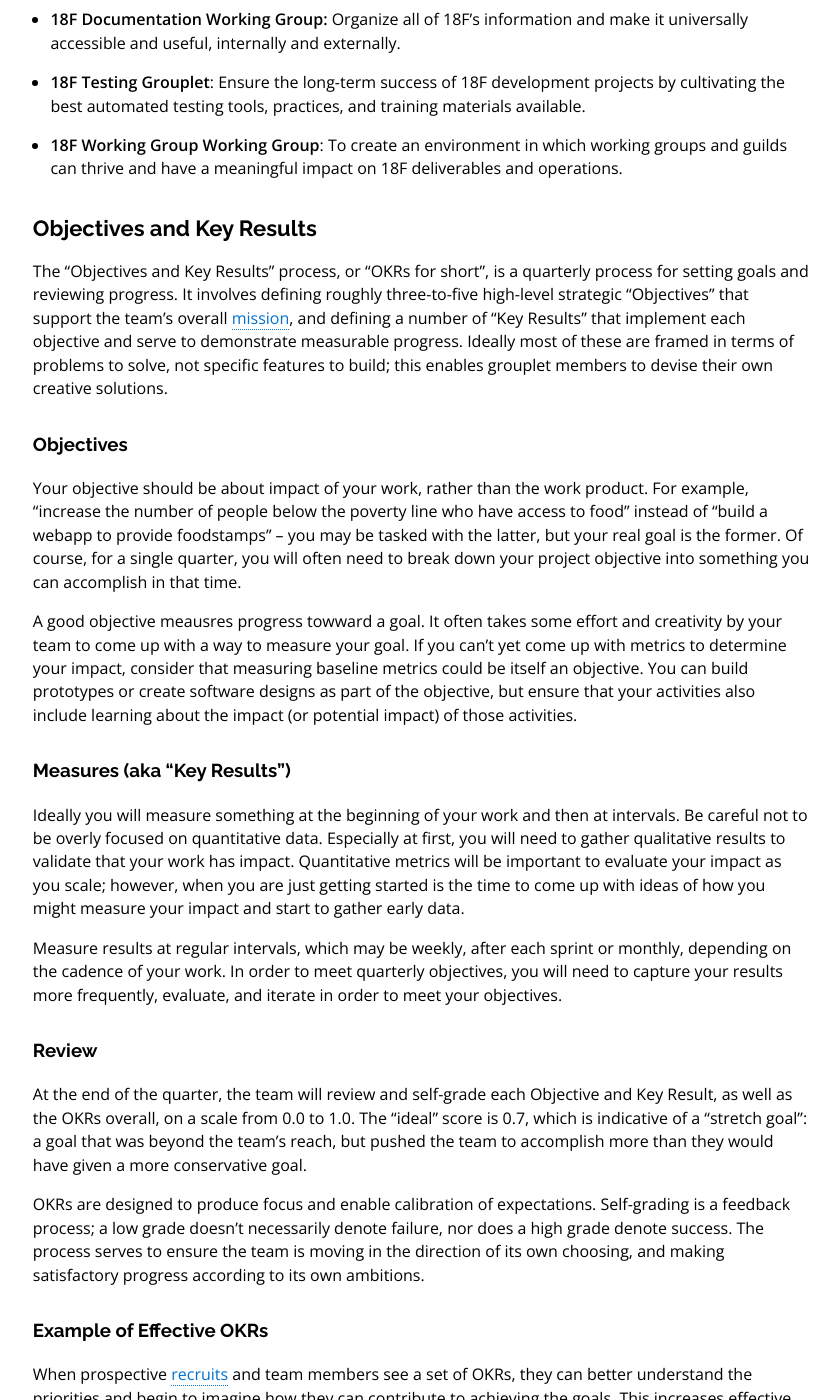
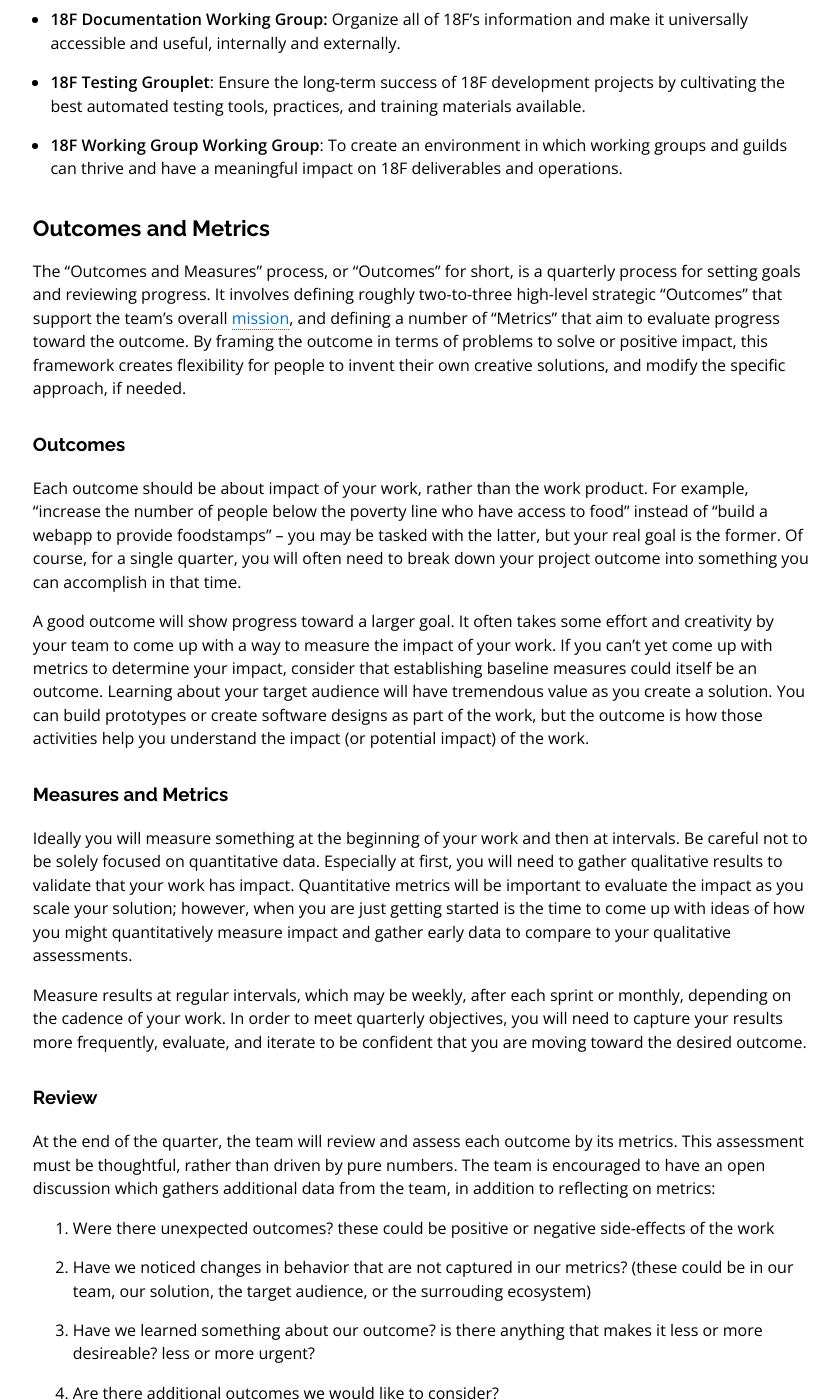
Before and after one commit to 18F/grouplet-playbook, a Jekyll site: the page built from pages/processes-and-artifacts.md, in a window 1280 px wide and 1400 px high, scrolled down 1317 px. Shown: the whole window, without its empty margins (410-1249 px from the left). Built offline with Jekyll 4.4.1, drawn with Linux system fonts in a browser that asks for light colours; nearby versions of some CDN libraries; Markdown is read by kramdown in place of the engine named in the settings; some of the changed text lies outside the part shown.

Commit message:
outcomes & metrics

```diff
--- a/pages/processes-and-artifacts.md
+++ b/pages/processes-and-artifacts.md
@@ -7,7 +7,7 @@
 
 - [The Two-Pager](#two-pager)
 - [The Mission Statement](#mission)
-- [Objectives and Key Results](#okrs)
+- [Outcomes and Metrics](#outcomes)
 - [Roles](#roles)
 - [MacGuffin](#macguffin)
 - [Recruiting](#recruiting)
@@ -16,7 +16,7 @@
 - [Task List](#tasklist)
 - [Weekly Agenda](#agenda)
 - [Breakout Meetings](#breakouts)
-- [Artifacts, Assumptions, and Measurable Outcomes](#outcomes)
+- [Artifacts, Assumptions, and Metrics](#metrics)
 - [Chat Room](#chatroom)
 - [Hub](#hub)
 - [Fixits](#fixits)
@@ -26,7 +26,7 @@
 
 When faced with the task of forming a new grouplet, a very useful exercise is
 to write a two-page document describing the [Mission](#mission) of the
-grouplet, its [Objectives and Key Results](#okrs), and the initial set of
+grouplet, its [Outcomes and Metrics](#outcomes), and the initial set of
 [Roles](#roles) that will form the grouplet's basic structure. This two-pager
 helps to clarify your thinking and course of action, and serves as an effective
 [recruting artifact](#recruiting), as prospective volunteers can get a feel for
@@ -53,74 +53,78 @@
   working groups and guilds can thrive and have a meaningful impact on 18F
   deliverables and operations.
 
-## <a name="okrs"></a>Objectives and Key Results
+## <a name="outcomes"></a>Outcomes and Metrics
 
-The "Objectives and Key Results" process, or "OKRs for short", is a quarterly
+The "Outcomes and Measures" process, or "Outcomes" for short, is a quarterly
 process for setting goals and reviewing progress. It involves defining roughly
-three-to-five high-level strategic "Objectives" that support the team's overall
-[mission](#mission), and defining a number of "Key Results" that implement each
-objective and serve to demonstrate measurable progress. Ideally most of these
-are framed in terms of problems to solve, not specific features to build; this
-enables grouplet members to devise their own creative solutions.
+two-to-three high-level strategic "Outcomes" that support the team's overall
+[mission](#mission), and defining a number of "Metrics" that aim to evaluate
+progress toward the outcome. By framing the outcome in terms of problems
+to solve or positive impact, this framework creates flexibility for people to invent their own creative solutions, and modify the specific approach, if needed.
 
-### <a name="objectives"></a>Objectives
+### Outcomes
 
-Your objective should be about impact of your work, rather than the work product.  For example,
+Each outcome should be about impact of your work, rather than the work product.  For example,
 "increase the number of people below the poverty line who have access to food" instead of
 "build a webapp to provide foodstamps" -- you may be tasked with the latter,
 but your real goal is the former. Of course, for a single quarter, you will often
-need to break down your project objective into something you can accomplish in that time.
+need to break down your project outcome into something you can accomplish in that time.
 
-A good objective meausres progress towward a goal. It often takes some effort and
-creativity by your team to come up with a way to measure your goal.  If you
-can't yet come up with metrics to determine your impact, consider that measuring
-baseline metrics could be itself an objective. You can build prototypes or
-create software designs as part of the objective, but ensure that your activities
-also include learning about the impact (or potential impact) of those activities.
+A good outcome will show progress toward a larger goal. It often takes some effort and
+creativity by your team to come up with a way to measure the impact of your work.  If you
+can't yet come up with metrics to determine your impact, consider that establishing
+baseline measures could itself be an outcome. Learning about your target audience
+will have tremendous value as you create a solution.  You can build prototypes or
+create software designs as part of the work, but the outcome is how those activities
+help you understand the impact (or potential impact) of the work.
 
-### <a name="measures"></a>Measures (aka "Key Results")
+### <a name="measures"></a>Measures and Metrics
 Ideally you will measure something at the beginning of your work and then
-at intervals.  Be careful not to be overly focused on quantitative data.
+at intervals.  Be careful not to be solely focused on quantitative data.
 Especially at first, you will need to gather qualitative results to
 validate that your work has impact.  Quantitative metrics will be important
-to evaluate your impact as you scale; however, when you are just getting
-started is the time to come up with ideas of how you might measure your impact
-and start to gather early data.
+to evaluate the impact as you scale your solution; however, when you are just getting
+started is the time to come up with ideas of how you might quantitatively measure
+impact and gather early data to compare to your qualitative assessments.
 
 Measure results at regular intervals, which may be weekly, after each sprint or
 monthly, depending on the cadence of your work. In order to meet quarterly
 objectives, you will need to capture your results more frequently, evaluate,
-and iterate in order to meet your objectives.
+and iterate to be confident that you are moving toward the desired outcome.
 
 ### <a name="review"></a>Review
-At the end of the quarter, the team will review and self-grade each Objective
-and Key Result, as well as the OKRs overall, on a scale from 0.0 to 1.0. The
-"ideal" score is 0.7, which is indicative of a "stretch goal": a goal that was
-beyond the team's reach, but pushed the team to accomplish more than they would
-have given a more conservative goal.
+At the end of the quarter, the team will review and assess each outcome
+by its metrics.  This assessment must be thoughtful, rather than driven by
+pure numbers.  The team is encouraged to have an open discussion which gathers
+additional data from the team, in addition to reflecting on metrics:
 
-OKRs are designed to produce focus and enable calibration of expectations.
-Self-grading is a feedback process; a low grade doesn't necessarily denote
-failure, nor does a high grade denote success. The process serves to ensure the
-team is moving in the direction of its own choosing, and making satisfactory
-progress according to its own ambitions.
+1. Were there unexpected outcomes?  these could be positive or negative side-effects of the work
+2. Have we noticed changes in behavior that are not captured in our metrics?  (these could be in our team, our solution, the target audience, or the surrouding ecosystem)
+3. Have we learned something about our outcome?  is there anything that makes it less or more desireable? less or more urgent?
+4. Are there additional outcomes we would like to consider?
 
-### <a name="okr-examples"></a>Example of Effective OKRs
-When prospective [recruits](#recruiting) and team members see a set of OKRs,
-they can better understand the priorities and begin to
-imagine how they can contribute to achieving the goals. This increases
-effective collaboration and boosts your
-credibility as a leader as someone who will ensure that their time is
-well-spent.
+Any reporting of metrics should include updates to outcomes and metrics, based
+on what was learned.
 
-As an example, here are some 18F Engineering team OKRs:
+Outcomes and metrics are designed to produce focus and align expectations.
+This process serves to ensure the team is moving in the direction that the team
+believes will have the most impact, making good progress according to its own
+ambitions, abilities, and resources.
 
-**Objective:** Streamline project deployment
-* **KR**: define a measure of project deployment effort: initial deployment, iterative updates to software, ATO
-* **KR**: Continue to reduce the work and time of deployment by adding service integrations to the Cloud Foundry PaaS (RDS, Elasticsearch)
+### <a name="examples"></a>Example of Effective Outcomes and Metrics
+When prospective [recruits](#recruiting) and team members see a set of outcomes
+and metrics, they can better understand the priorities and imagine how they can
+contribute to achieving the goals. This increases effective collaboration and
+boosts your credibility as a leader as someone who will ensure that their time is well-spent.
 
-**Objective:** Deliver quality products
-* **KR**: A dashboard of quality metrics with goal of 100% for automated tests, 508 compliance, and
+As an example, here are some 18F Engineering team Outcomes and Metrics:
+
+**Outcome:** Streamline project deployment
+* **Metric**: do we have clear measures of project deployment effort, including initial deployment, iterative updates to software, and ATO?
+* **Metric**: time and effort of deployment (we expect to see a reduction by adding service integrations to the Cloud Foundry PaaS for RDS and Elasticsearch)
+
+**Outcome:** Deliver quality products (with visible quality indicators on a dashboard)
+* **Metric**: % projects with automated tests, 508 compliance, and
 fully documented APIs [list shortened for the purposes of this example]
 
 
@@ -204,8 +208,7 @@
 A MacGuffin provides [recruits](#recruits) with tangible proof that the
 grouplet exists and _is up to something._ It should be an artifact that invites
 cultivation and can grow along with the grouplet itself, and can provide the
-foundation for one or more of the grouplet's initial [Objectives and Key
-Results](#okrs). Some examples:
+foundation for one or more of the grouplet's initial Outcomes and Metrics](#outcomes). Some examples:
 
 - **18F Documentation Working Group:** [The 18F Hub](https://18f.gsa.gov/hub/)
 - **18F Testing Grouplet**: [The 18F Automated Testing
@@ -215,8 +218,7 @@
 
 ## <a name="recruiting"></a>Recruiting
 
-So you've defined a [Mission](#mission), broken out [Objectives and Key
-Results](#okrs), defined fun-sounding [Roles](#roles), started implementing a
+So you've defined a [Mission](#mission), broken out [Outcomes and Metrics](#outcomes), defined fun-sounding [Roles](#roles), started implementing a
 [MacGuffin](#macguffin), and encapsulated all of this into a
 [Two-Pager](#two-pager). Now you're ready to shop around for prospective
 grouplet members!
@@ -321,8 +323,7 @@
 artifact to present at the following weekly meeting of the entire grouplet.
 
 It's not always necessary for the organizers to be at every breakout meeting.
-Given a cohesive [Mission](#mission), set of [Objectives and Key
-Results](#okrs), well-defined [Roles](#roles), and a well-maintained [Task
+Given a cohesive [Mission](#mission), set of [Outcomes and Metrics](#outcomes), well-defined [Roles](#roles), and a well-maintained [Task
 List](#tasklist), it's possible that a subset of members are aligned and
 motivated enough to hold their own special meeting without oversight. This is
 actually healthy for the grouplet, as members see themselves as autonomous
@@ -330,10 +331,10 @@
 organizers. It's also a chance for members to takes turns driving meetings and
 initiatives before inheriting the organizer role one day.
 
-## <a name="outcomes"></a>Artifacts, Assumptions, and Measurable Outcomes
+## <a name="metrics"></a>Artifacts, Assumptions, and Metrics
 
-This exercise is about evaluating the assumptions behind the "Key Results"
-component of the [Objectives and Key Results](#okrs) process. Create a table
+This exercise is about evaluating the assumptions behind the "Metrics"
+component of the [Outcomes](#outcomes) process. Create a table
 with three columns:
 
 - **Doing/Building this:** A Key Result action or artifact
@@ -342,7 +343,7 @@
   Result that demonstrates the intended impact
 
 Here's an example from the notes for an 18F Documentation Working Group
-[Breakout Meeting](#breakouts) to discuss the group's 2015 Q1 OKRs (credit:
+[Breakout Meeting](#breakouts) to discuss the group's 2015 Q1 Outcomes (credit:
 Nick Brethauer):
 
 <div class="table">
```
